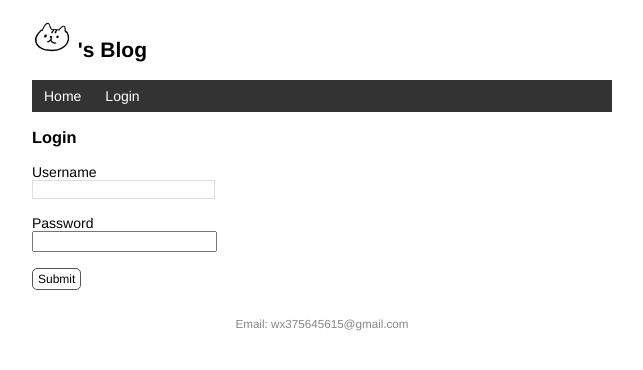
After one commit to seraohine/watchlist, a Flask app: page /login in a window 1280 px wide. The commit adds this page. Shown: the top 370 px of the page, without its empty margins (318-961 px from the left). Run offline with Flask 3, Linux system fonts and the light colour scheme.

Commit message:
User authentication with Flask-Login

```diff
--- a/app.py
+++ b/app.py
@@ -1,12 +1,13 @@
-from flask import Flask, render_template, request, redirect, url_for
+from flask import Flask, render_template, request, redirect, url_for , flash
 from flask_sqlalchemy import SQLAlchemy
 import os
 import sys
 import click
 from markupsafe import Markup
 import markdown2
-from flask import flash
 import secrets
+from werkzeug.security import generate_password_hash,check_password_hash
+from flask_login import LoginManager , UserMixin , login_user , logout_user , login_required , current_user
 
 WIN = sys.platform.startswith('win')
 if WIN:
@@ -19,11 +20,78 @@ app.config['SECRET_KEY'] = os.environ.get('FLASK_SECRET_KEY',secrets.token_hex(1
 app.config['SQLALCHEMY_DATABASE_URI'] = prefix + os.path.join(app.root_path, 'data.db')
 app.config['SQLALCHEMY_TRACK_MODIFICATIONS'] = False
 db = SQLAlchemy(app)
+login_manager = LoginManager(app)
+login_manager.login_view = 'login'
+
+@login_manager.user_loader
+def load_user(user_id):  # 创建用户加载回调函数，接受用户 ID 作为参数
+    user = User.query.get(int(user_id))  # 用 ID 作为 User 模型的主键查询对应的用户
+    return user  # 返回用户对象
 
 #数据库定义
-class User(db.Model):
+class User(db.Model,UserMixin):
     id = db.Column(db.Integer, primary_key=True)
     name = db.Column(db.String(20))
+    username = db.Column(db.String(20))
+    password_hash = db.Column(db.String(128))   #采用哈希
+
+    def set_password(self,password):    #设置密码
+        self.password_hash = generate_password_hash(password)
+
+    def validate_password(self,password):       #检查密码是否正确，返回bool值
+        return check_password_hash(self.password_hash,password)
+
+
+#用户登录逻辑
+@app.route('/login', methods=['GET', 'POST'])
+def login():
+    if request.method == 'POST':
+        username = request.form['username']
+        password = request.form['password']
+
+        if not username or not password:
+            flash('Invalid input.')
+            return redirect(url_for('login'))
+
+        user = User.query.first()
+        # 验证用户名和密码是否一致
+        if username == user.username and user.validate_password(password):
+            login_user(user)  # 登入用户
+            flash('Login success.')
+            return redirect(url_for('index'))  # 重定向到主页
+
+        flash('Invalid username or password.')  # 如果验证失败，显示错误消息
+        return redirect(url_for('login'))  # 重定向回登录页面
+
+    return render_template('login.html')
+
+@app.route('/logout')
+@login_required  # 用于视图保护，后面会详细介绍
+def logout():
+    logout_user()  # 登出用户
+    flash('Goodbye.')
+    return redirect(url_for('index'))  # 重定向回首页
+
+@app.route('/settings', methods=['GET', 'POST'])
+@login_required
+def settings():
+    if request.method == 'POST':
+        name = request.form['name']
+
+        if not name or len(name) > 20:
+            flash('Invalid input.')
+            return redirect(url_for('settings'))
+
+        current_user.name = name
+        # current_user 会返回当前登录用户的数据库记录对象
+        # 等同于下面的用法
+        # user = User.query.first()
+        # user.name = name
+        db.session.commit()
+        flash('Settings updated.')
+        return redirect(url_for('index'))
+
+    return render_template('settings.html')
 
 
 class Projects(db.Model):
@@ -40,6 +108,27 @@ def initdb(drop):
     db.create_all()
     click.echo('Initialized database')
 
+@app.cli.command()
+@click.option('--username', prompt=True, help='The username used to login.')
+@click.option('--password', prompt=True, hide_input=True, confirmation_prompt=True, help='The password used to login.')
+def admin(username, password):
+    """Create user."""
+    db.create_all()
+
+    user = User.query.first()
+    if user is not None:
+        click.echo('Updating user...')
+        user.username = username
+        user.set_password(password)  # 设置密码
+    else:
+        click.echo('Creating user...')
+        user = User(username=username, name='Admin')
+        user.set_password(password)  # 设置密码
+        db.session.add(user)
+
+    db.session.commit()  # 提交数据库会话
+    click.echo('Done.')
+
 
 @app.context_processor
 def inject_user():
@@ -50,6 +139,8 @@ def inject_user():
 @app.route('/',methods = ['GET','POST'])
 def index():
     if request.method == 'POST':
+        if not current_user.is_authenticated:
+            return redirect(url_for('index'))
         title = request.form.get('title')
         if title:
             new_project = Projects(title = title , content = '')
@@ -67,6 +158,7 @@ def page_not_found(e):
 
 
 @app.route('/edit/<int:project_id>', methods=['GET', 'POST'])
+@login_required
 def edit_project(project_id):
     project = Projects.query.get_or_404(project_id)
 
@@ -87,6 +179,7 @@ def view_project(project_id):
     return render_template('view_project.html', project=project)
 
 @app.route('/movie/delete/<int:project_id>', methods=['POST'])  # 限定只接受 POST 请求
+@login_required
 def delete(project_id):
     project = Projects.query.get_or_404(project_id)  # 获取电影记录
     db.session.delete(project)  # 删除对应的记录
--- a/templates/base.html
+++ b/templates/base.html
@@ -18,6 +18,13 @@
     <nav>
         <ul>
             <li><a href="{{ url_for('index') }}">Home</a></li>
+
+            {% if current_user.is_authenticated %}
+            <li><a href="{{ url_for('settings') }}">Settings</a></li>
+            <li><a href="{{ url_for('logout') }}">Logout</a></li>
+            {% else %}
+            <li><a href="{{ url_for('login') }}">Login</a></li>
+            {% endif %}
         </ul>
     </nav>
     {% block content %}{% endblock %}
--- /dev/null
+++ b/templates/login.html
@@ -0,0 +1,13 @@
+{% extends 'base.html' %}
+
+{% block content %}
+<h3>Login</h3>
+<form method="post">
+    Username<br>
+    <input type="text" name="username" required><br><br>
+    Password<br>
+    <!-- 密码输入框的 type 属性使用 password，会将输入值显示为圆点 -->
+    <input type="password" name="password" required><br><br>
+    <input class="btn" type="submit" name="submit" value="Submit">
+</form>
+{% endblock %}
```
Also changed, not shown: templates/index.html (+6 -1 lines), templates/settings.html (added, +9 -0 lines).
